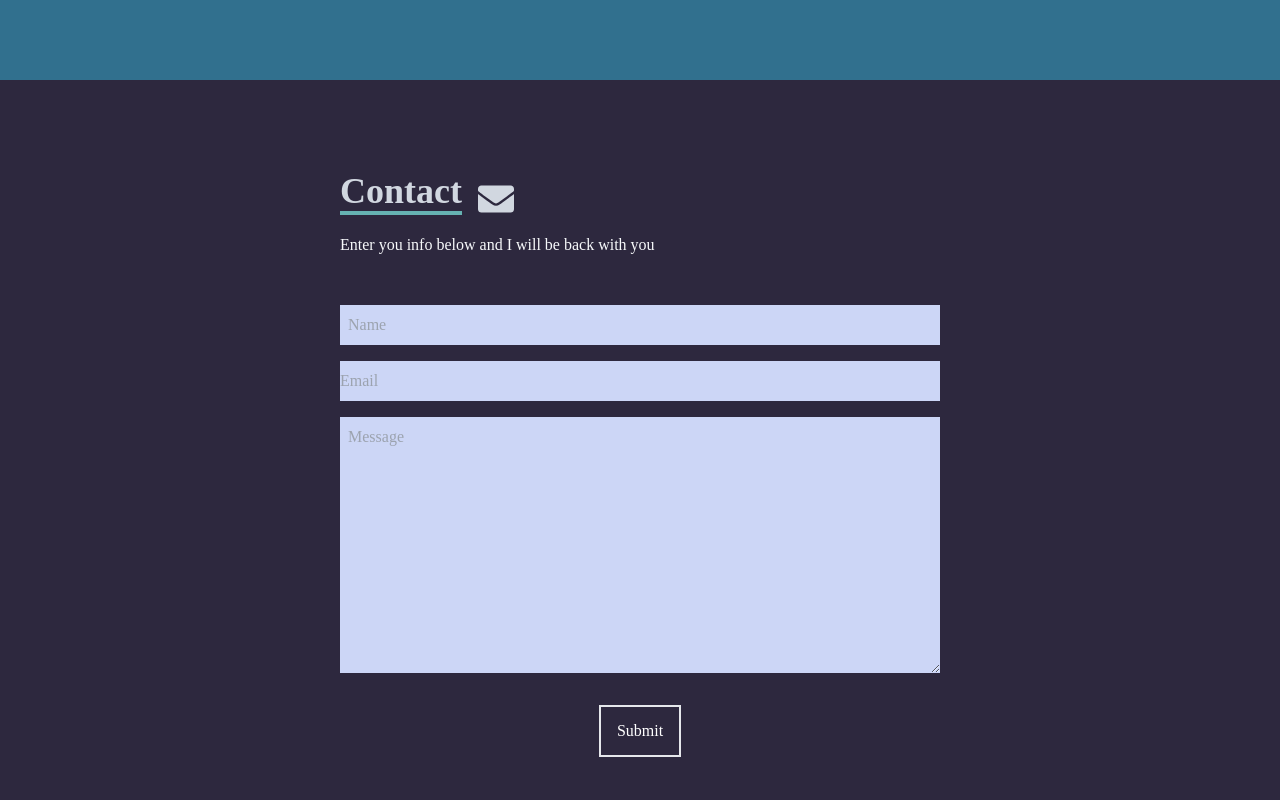
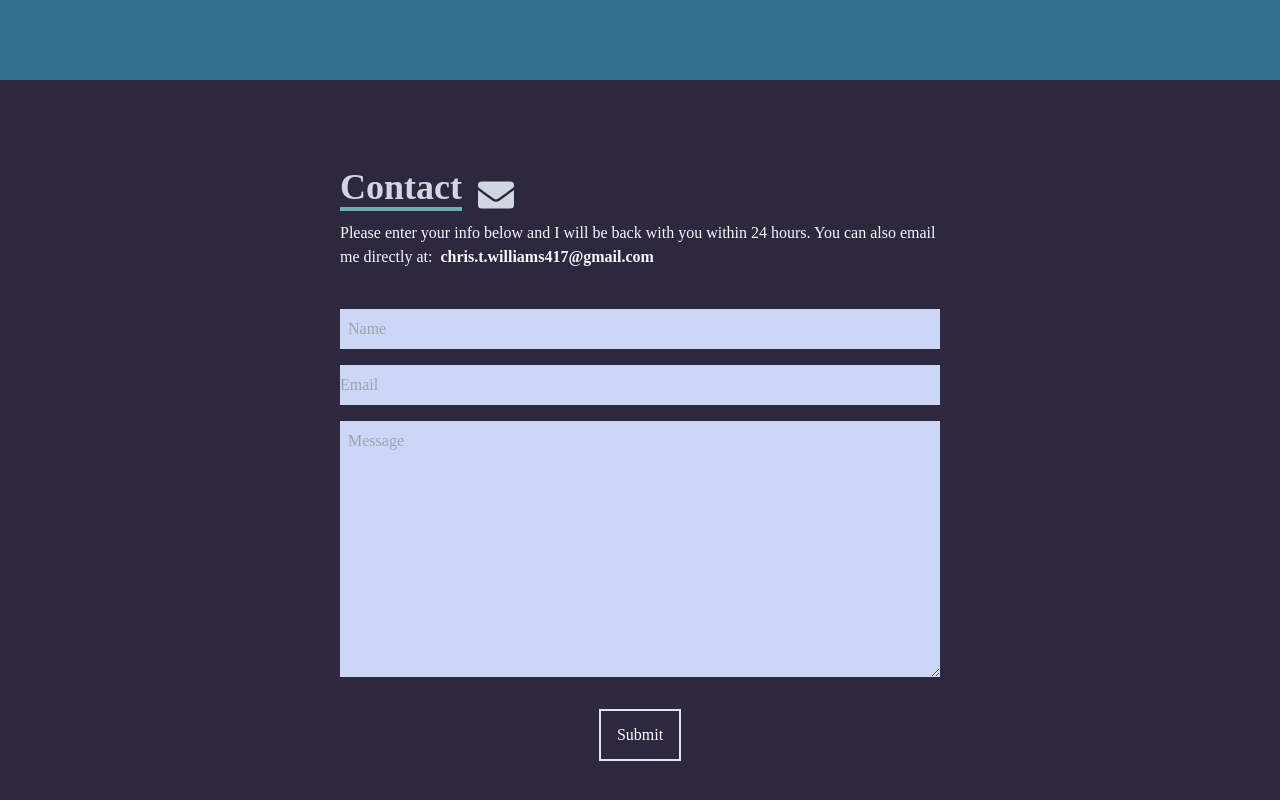
Before and after one commit to ChrisT303/portfolio-react, a React (Create React App) app: page / in a window 1280 px wide. Shown: the part 3120-3920 px from the top of the page. Built offline with nearby package versions, Linux system fonts and the light colour scheme.

Commit message:
added email link in contact

```diff
--- a/src/components/Contact.js
+++ b/src/components/Contact.js
@@ -17,11 +17,18 @@ const Contact = () => {
           <p className="text-4xl font-bold inline border-b-4 border-[#66b2b2] text-[#D1d7E0]">
             Contact
           </p>
-            <span>
-              <FaEnvelope className="inline-flex ml-4 text-4xl text-[#D1d7E0]"/>
-            </span>
-          <p className="text-[#f7F9fB] py-4">
-            Enter you info below and I will be back with you
+          <span>
+            <FaEnvelope className="inline-flex ml-4 text-4xl text-[#D1d7E0]" />
+          </span>
+          <p className="text-[#f7F9fB] py-2">
+            Please enter your info below and I will be back with you within 24
+            hours. You can also email me directly at:
+            <a
+              href="mailto:chris.t.williams417@gmail.com"
+              className="ml-2 font-bold hover:text-[#FFE5b4]"
+            >
+              chris.t.williams417@gmail.com
+            </a>
           </p>
         </div>
         <input
```
